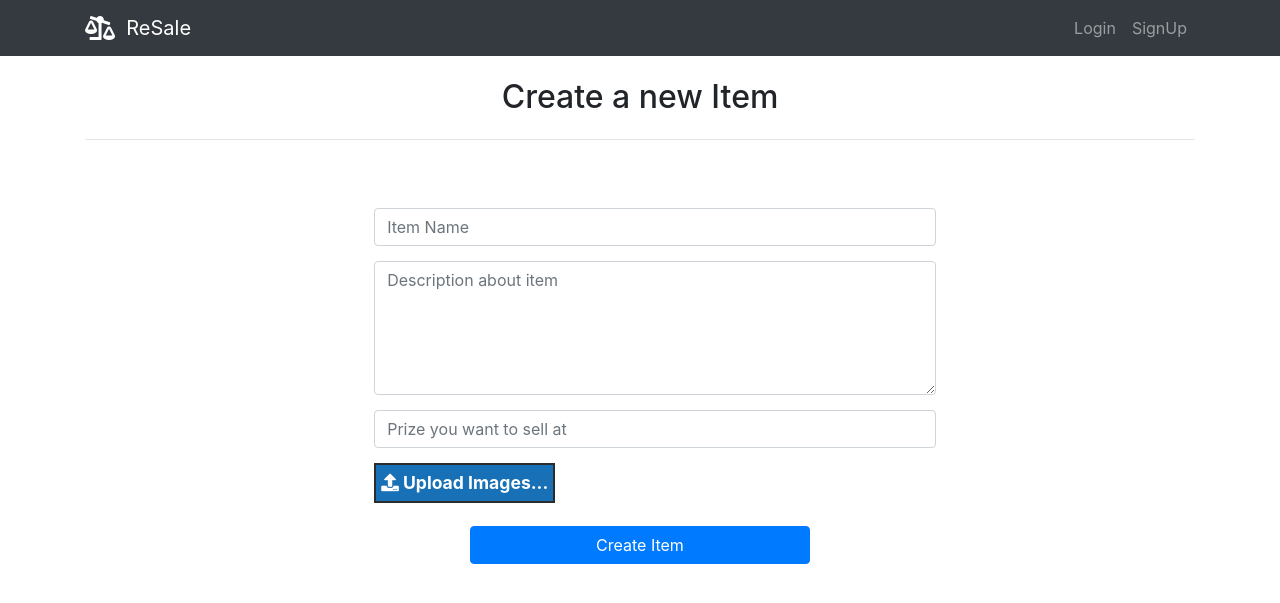
After one commit to jai-dewani/Resale, a Django app: page /createItem in a window 1280 px wide. The commit adds this page. Shown: the top 603 px of the page. Run offline with Django 3.2, Linux system fonts and the light colour scheme; a user stored in the database is signed in; some libraries are stand-ins or nearby versions.

Commit message:
Add views to create a new Item

```diff
--- a/web/admin.py
+++ b/web/admin.py
@@ -1,9 +1,9 @@
 from django.contrib import admin
 
 # Register your models here.
-from .models import Item, Comment, User, Images
+from .models import Item, Comment, UserAccount, Image
 
 admin.site.register(Item)
 admin.site.register(Comment)
-admin.site.register(User)
-admin.site.register(Images)
+admin.site.register(UserAccount)
+admin.site.register(Image)
--- /dev/null
+++ b/web/templates/createItem.html
@@ -0,0 +1,85 @@
+{% include 'partials/header.html' %}
+<header style="margin: 2%">
+	<h2 class="text-center">Create a new Item</h2>
+</header>
+<hr>
+<div class="container">
+	<div class="row">
+		<div class="col-sm-2">
+
+		</div>
+		<div class="col-sm-8">
+
+			<div class="text-center" style="min-height: 10%">
+				{{message}}
+			</div>
+			<form method="POST" enctype="multipart/form-data">
+				{% csrf_token %}
+				<div class="input-group row" style="margin:15px;">
+					<div class="col-1"></div>
+					<div class="col-sm-10">
+						<input type="text" name="itemname" class='form-control' placeholder="Item Name" required>
+					</div>
+				</div>
+				<div class="input-group row" style="margin:15px;">
+					<div class="col-1"></div>
+					<div class="col-sm-10">
+						<textarea name="description" rows="5" placeholder="Description about item" class="form-control" aria-label="With textarea"></textarea>
+					</div>
+				</div>
+				<div class="input-group row" style="margin:15px;">
+					<div class="col-1"></div>
+					<div class="col-sm-10">
+
+						<input type="text" name="price" class="form-control" placeholder="Prize you want to sell at" required>
+					</div>
+				</div>
+
+				<div class="input-group row" style="margin:15px;">
+					<div class="col-1"></div>
+					<div class="col-sm-10">
+						<input type="file" name="images" id='file' class="inputfile" multiple required />
+						<label for="file" class="text-center"><i class="fas fa-upload"></i> Upload Images...</label>
+					</div>
+				</div>
+
+				<div class="row">
+					<div class="col-3"></div>
+					<div class="col-sm-6">
+						<input type="submit" class="btn btn-primary btn-block" value="Create Item"/>
+					</div>
+				</div>
+			</form>
+		</div>
+	</div>
+</div>
+
+<style>
+	.inputfile{
+		width: 0.1px;
+		height: 0.1px;
+		opacity: 0;
+		overflow: hidden;
+		position: absolute;
+		z-index: -1;
+	}
+
+	.inputfile + label{
+		font-size: 1.1em;
+		font-weight: 700;
+		color: white;
+		background-color: #1870b6;
+		display: inline-block;
+		padding: 5px;
+		border: solid #2c2c2c 2px;
+	}
+	.inputfile:focus + label,
+	.inputfile + label:hover {
+		background-color: #004386;
+	}
+	.inputfile + label {
+		cursor: pointer; /* "hand" cursor */
+	}
+</style>
+
+{% include 'partials/footer.html' %}
--- a/web/templates/partials/header.html
+++ b/web/templates/partials/header.html
@@ -4,14 +4,16 @@
 	<meta charset="utf-8">
 	<link rel="stylesheet" href="https://stackpath.bootstrapcdn.com/bootstrap/4.1.3/css/bootstrap.min.css" integrity="sha384-MCw98/SFnGE8fJT3GXwEOngsV7Zt27NXFoaoApmYm81iuXoPkFOJwJ8ERdknLPMO" crossorigin="anonymous">
 	<script src="https://stackpath.bootstrapcdn.com/bootstrap/4.1.3/js/bootstrap.min.js" integrity="sha384-ChfqqxuZUCnJSK3+MXmPNIyE6ZbWh2IMqE241rYiqJxyMiZ6OW/JmZQ5stwEULTy" crossorigin="anonymous"></script>
+	<link rel="stylesheet" type="text/css" href="https://cdnjs.cloudflare.com/ajax/libs/font-awesome/5.10.2/css/all.css">
 	{% load static %}
-	<link rel="stylesheet" type="text/css" href="{% static 'css/style.css' %}">
+	<!-- <link rel="stylesheet" type="text/css" href="{% static 'css/style.css' %}"> -->
 	<title>ReSale</title>
 </head>
 <body>
 	<nav class="navbar navbar-expand-lg navbar-dark bg-dark">
 	  <div class="container">
-		<a class="navbar-brand" href="/">ReSale</a>
+		<i style="color:white; font-size:1.5em;" class="fas fa-balance-scale-right"></i>
+		<a class="navbar-brand" href="/">&nbsp; ReSale</a>
 	  <button class="navbar-toggler" type="button" data-toggle="collapse" data-target="#navbarSupportedContent" aria-controls="navbarSupportedContent" aria-expanded="false" aria-label="Toggle navigation">
 		<span class="navbar-toggler-icon"></span>
 	  </button>
--- a/web/urls.py
+++ b/web/urls.py
@@ -10,5 +10,5 @@ urlpatterns = [
     path('signupuser',views.signupview,name='signupuser'),
     path('loginuser',views.loginview,name='loginuser'),
     path('logoutuser',views.logoutview,name='logoutuser'),
-
+    path('createItem',views.createItem,name='createItem')
 ]
--- a/web/views.py
+++ b/web/views.py
@@ -5,7 +5,7 @@ from django.contrib.auth import authenticate, login
 from django.contrib.auth.models import User
 
 # Create your views here.
-from .models import Item, Comment, User, Images
+from .models import Item, Comment, UserAccount, Image
 
 def index(request):
 	if not request.user.is_authenticated:
@@ -22,6 +22,37 @@ def index(request):
 			context = {}
 		return render(request,'index.html',context)
 
+
+def createItem(request):
+	if request.method=='POST':
+		user = UserAccount.objects.get(user=request.user)
+		itemname = request.POST['itemname']
+		description = request.POST['description']
+		price = request.POST['price']
+		# print("IMAGES",request.FILES['images'])
+		images = request.FILES.getlist('images')
+		# print("IMAGES",images)
+		newItem = Item(
+			user = user,
+			itemName = itemname,
+			description = description,
+			price = price
+		)
+		newItem.save()
+		for image in images:
+			newImage = Image(
+				item = newItem,
+				image = image
+			)
+			newImage.save()
+
+		return redirect('/')
+	else:
+		if not request.user.is_authenticated:
+			return redirect('/loginuser')
+		else:
+			context = {}
+			return render(request,'createItem.html',context)
 
 def loginview(request):
 	if request.method=='POST':
@@ -51,15 +82,15 @@ def signupview(request):
 		username = request.POST['username']
 		password = request.POST['password']
 		email = request.POST['email']
+		sem = request.POST['sem']
 		phoneNumber = request.POST['phoneNumber']
-		sem = request.POST['sem']
 		# try:
 		user = User.objects.create_user(
 			username = username,
 			email=email,
 			password=password
 		)
-		accountUser = User(
+		accountUser = UserAccount(
 			user = user,
 			phoneNumber = phoneNumber,
 			semester = sem
@@ -83,6 +114,8 @@ def signupview(request):
 		return render(request,'signup.html')
 
 
+
+
 def logoutview(request):
 	logout(request)
 	return redirect('/')
```
Also changed, not shown: web/models.py (+8 -7 lines), web/templates/index.html (+8 -0 lines), web/templates/login.html (+13 -10 lines), web/templates/newQuestion.html (deleted, +0 -29 lines), web/templates/signup.html (+32 -8 lines), web/migrations/0003_auto_20190917_1619.py (added), web/migrations/0004_useraccount_semester.py (added), web/migrations/0005_auto_20191024_1456.py (added), web/migrations/0006_auto_20191024_1637.py (added), web/migrations/0007_auto_20191024_1639.py (added).
